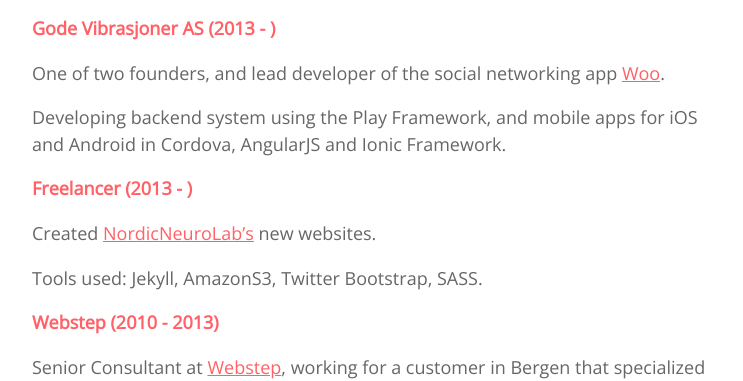
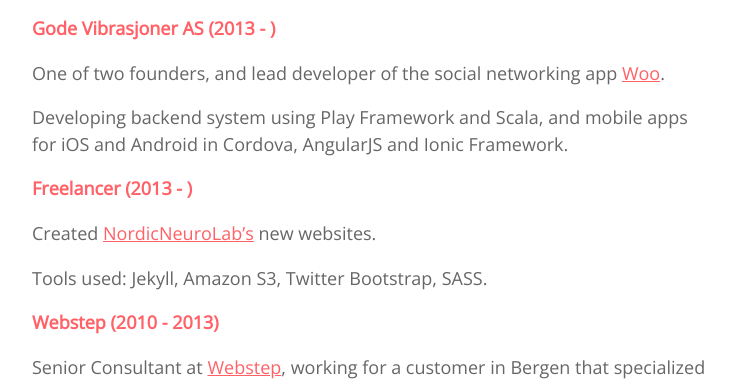
Before and after one commit to mlundela/mlundela.github.io, a Jekyll site: the page built from cv.md, in a window 1280 px wide. Shown: the part 440-821 px from the top of the page, without its empty margins (268-1011 px from the left). Built offline with Jekyll 4.4.1, drawn with Linux system fonts in a browser that asks for light colours.

Commit message:
Minor changes

```diff
--- a/cv.md
+++ b/cv.md
@@ -16,12 +16,12 @@
 ### Gode Vibrasjoner AS (2013 - )
 One of two founders, and lead developer of the social networking app [Woo][woo].
 
-Developing backend system using the Play Framework, and mobile apps for iOS and Android in Cordova, AngularJS and Ionic Framework.
+Developing backend system using Play Framework and Scala, and mobile apps for iOS and Android in Cordova, AngularJS and Ionic Framework.
 
 ### Freelancer (2013 - )
 Created [NordicNeuroLab's][nnl] new websites.
 
-Tools used: Jekyll, AmazonS3, Twitter Bootstrap, SASS.
+Tools used: Jekyll, Amazon S3, Twitter Bootstrap, SASS.
 
 ### Webstep (2010 - 2013)
 Senior Consultant at [Webstep][webstep], working for a customer in Bergen that specialized on property data and web clients
```
